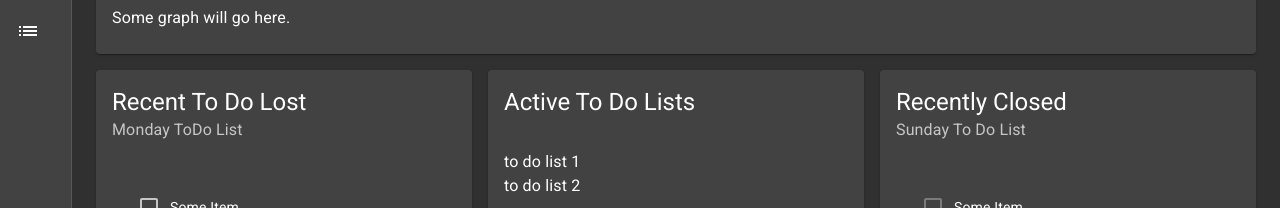
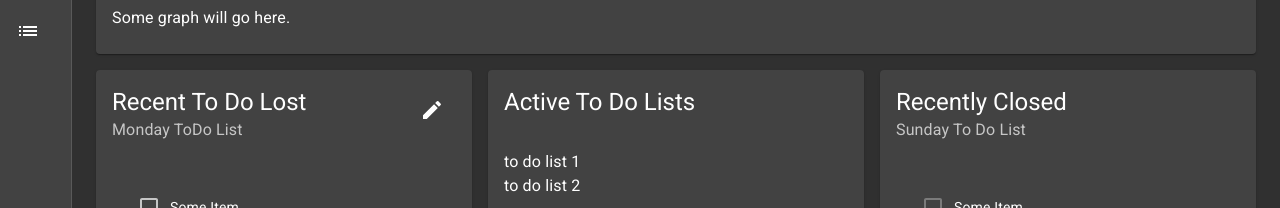
Before and after one commit to cwiswell/ToDoFrontEnd, a React (Create React App) app: page / in a window 1280 px wide. Shown: the part 162-370 px from the top of the page. Built offline with nearby package versions, Linux system fonts and the light colour scheme.

Commit message:
Add edit button to active to do card

```diff
--- a/src/home/to-do-card.tsx
+++ b/src/home/to-do-card.tsx
@@ -2,15 +2,26 @@ import React, { Fragment } from 'react';
 import Card from '@material-ui/core/Paper';
 import CardContent from '@material-ui/core/CardContent';
 import CardHeader from '@material-ui/core/CardHeader';
+import CardActions from '@material-ui/core/CardActions';
+import IconButton from '@material-ui/core/IconButton';
+import EditIcon from '@material-ui/icons/Edit';
 import ToDo from '../toDoComponent/to-do.component';
 import IToDoCard from './to-do-card-props.interface';
 
 const ToDoCard: React.FC<IToDoCard> = (props) => {
+
+    const editAction = props.checkEnable ?
+        ( <CardActions disableSpacing>
+            <IconButton aria-label="edit to do list">
+                <EditIcon />
+            </IconButton>
+        </CardActions>) :
+        null;
+
     return (
         <Fragment>
             <Card >
-                <CardHeader title={props.cardTitle} subheader={props.toDoList.title}>
-                </CardHeader>
+                <CardHeader title={props.cardTitle} subheader={props.toDoList.title} action={editAction} />
                 <CardContent>
                     <ToDo data={props.toDoList} enabled={props.checkEnable} />
                 </CardContent>
```
